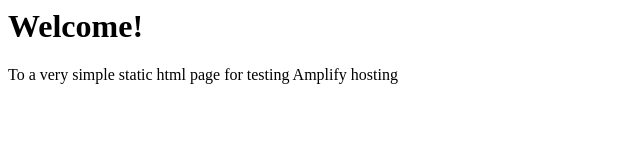
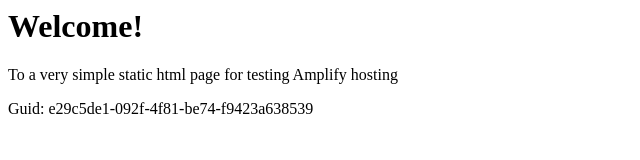
Before and after one commit to aws-aemilia-nrt/Github-PR-Commit-Integration-Test-DoNotTouch-Gith-P5X5MO5I-v1-prod-ap-northeast-1, a website: page src/index.html in a window 1280 px wide. Shown: the whole page, without its empty margins (0-640 px from the left). Drawn offline with Linux system fonts and the light colour scheme.

Commit message:
commit from integ tests

```diff
--- a/src/index.html
+++ b/src/index.html
@@ -1,3 +1,5 @@
+
+
 <html lang="en">
 
 <head>
@@ -10,6 +12,6 @@
 <body>
     <h1>Welcome!</h1>
     <p>To a very simple static html page for testing Amplify hosting</p>
-</body>
+    <p>Guid: e29c5de1-092f-4f81-be74-f9423a638539</p></body>
 
 </html>
```
